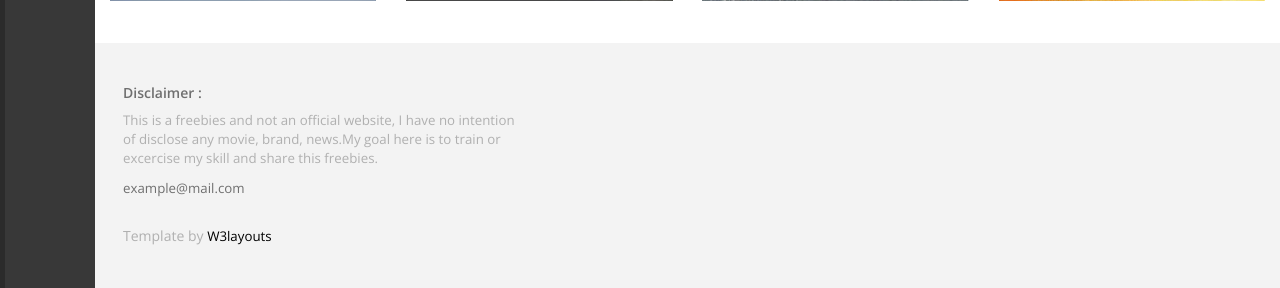
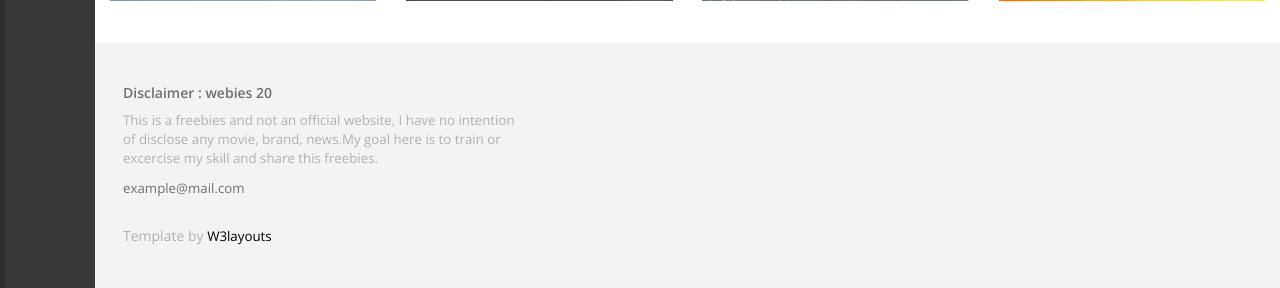
Before and after one commit to seda-karadeniz/sgc_webies, a PHP site: page / in a window 1280 px wide. Shown: the part 2200-2488 px from the top of the page. Run offline with PHP 8.4, Linux system fonts and the light colour scheme.

Commit message:
added copyright current year

```diff
--- a/index.php
+++ b/index.php
@@ -2,7 +2,7 @@
 <!DOCTYPE html>
 <html>
 <head>
-<title>Cinema A Entertainment Category Flat Bootstarp Resposive Website Template | Home :: w3layouts</title>
+<title> Webies - cinema fictif </title>
 <link href="css/bootstrap.css" rel='stylesheet' type='text/css' />
 <!-- Custom Theme files -->
 <link href="css/style.css" rel="stylesheet" type="text/css" media="all" />
@@ -157,7 +157,7 @@ Smartphone Compatible web template, free webdesigns for Nokia, Samsung, LG, Sony
 		<script type="text/javascript" src="js/jquery.flexisel.js"></script>
 		</div>
 	<div class="footer">
-		<h6>Disclaimer : </h6>
+		<h6>Disclaimer : webies <?php echo date('y'); ?> </h6>
 		<p class="claim">This is a freebies and not an official website, I have no intention of disclose any movie, brand, news.My goal here is to train or excercise my skill and share this freebies.</p>
 		<a href="example@mail.com">example@mail.com</a>
 		<div class="copyright">
```
